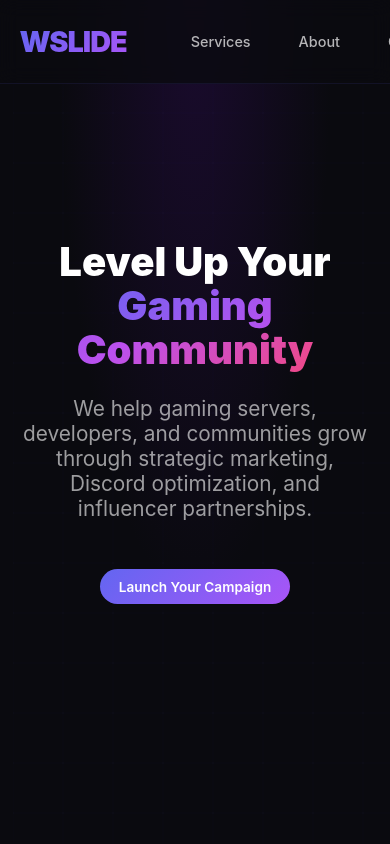
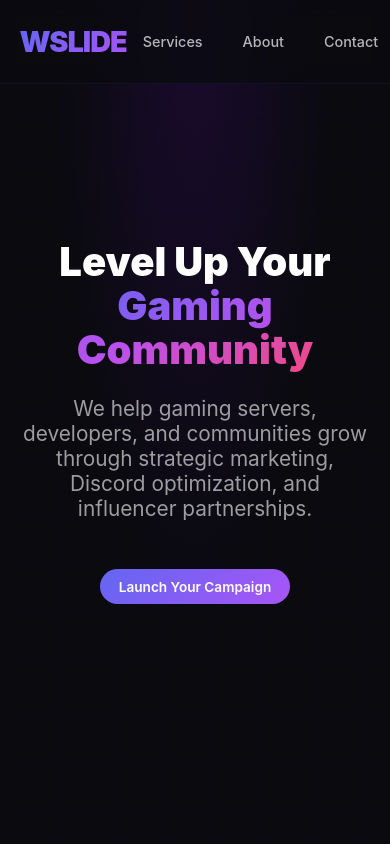
Before and after one commit to bilaljaber0/wslide-gameagency, a plain HTML site: page index.html in a window 390 px wide. Shown: the top 844 px of the page. Drawn offline with Linux system fonts and the light colour scheme.

Commit message:
fixed mobile

```diff
--- a/index.html
+++ b/index.html
@@ -71,19 +71,20 @@
             -webkit-text-fill-color: transparent;
             letter-spacing: -1px;
             text-decoration: none;
+            flex-shrink: 0;
         }
 
         nav {
             display: flex;
             align-items: center;
-            margin-right: auto;
-            margin-left: 3rem;
+            justify-content: center;
+            flex: 1;
         }
 
         nav a {
             color: rgba(255, 255, 255, 0.7);
             text-decoration: none;
-            margin-right: 2rem;
+            margin: 0 1.5rem;
             font-weight: 500;
             transition: color 0.3s;
         }
```
